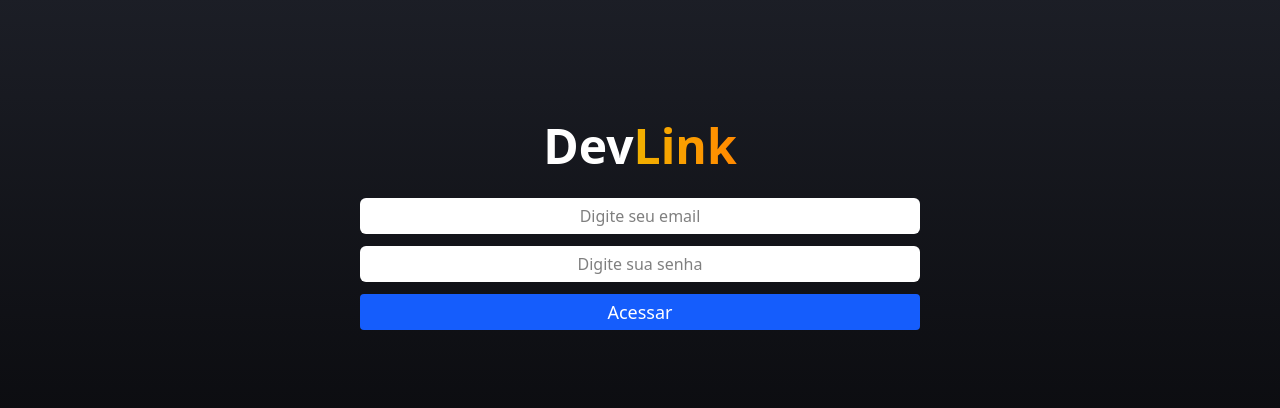
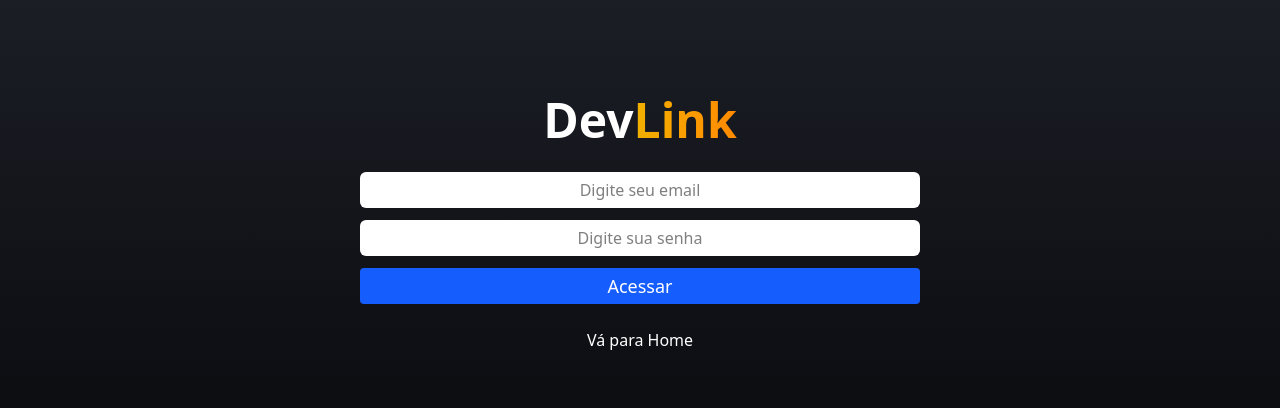
Before and after one commit to GabrielNogueira-Dev/LinkTree, a React (Vite) app: page /login in a window 1280 px wide. Shown: the part 196-604 px from the top of the page. Built offline with nearby package versions, Linux system fonts and the light colour scheme.

Commit message:
fix: corrige versão do react-router-dom

```diff
--- a/package.json
+++ b/package.json
@@ -15,6 +15,7 @@
     "react": "^19.1.0",
     "react-dom": "^19.1.0",
     "react-icons": "^5.5.0",
+    "react-router-dom": "^6.30.1",
     "tailwindcss": "^4.1.7"
   },
   "devDependencies": {
--- a/src/pages/home/index.tsx
+++ b/src/pages/home/index.tsx
@@ -1,6 +1,6 @@
 import { useState,useEffect } from "react"
 import { Social } from "../../components/social"
-
+import { Link } from "react-router-dom"
 import { FaGithub,FaInstagram,FaLinkedin } from "react-icons/fa"
 import { db } from "../../components/services/firebaseconnection"
 import { getDocs,collection,orderBy,
@@ -106,6 +106,7 @@ loadsocialLinks()
 
         </footer>
         )}
+
      </main>
       </div>
 
--- a/src/pages/login/index.tsx
+++ b/src/pages/login/index.tsx
@@ -55,6 +55,9 @@ console.log(error);
       Acessar
      </button>
    </form>
+   <div className="flex justify-center  ">
+          <h2 className="mt-5 p-1 text-white rounded"><Link to="/">Vá para Home</Link></h2>
+        </div>
       </div>
 
   )
```
Also changed, not shown: 1 other file (tests, documents, lock files or other folders).
